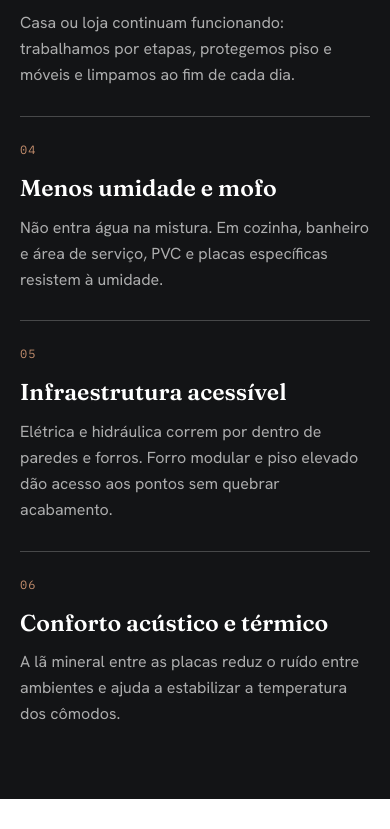
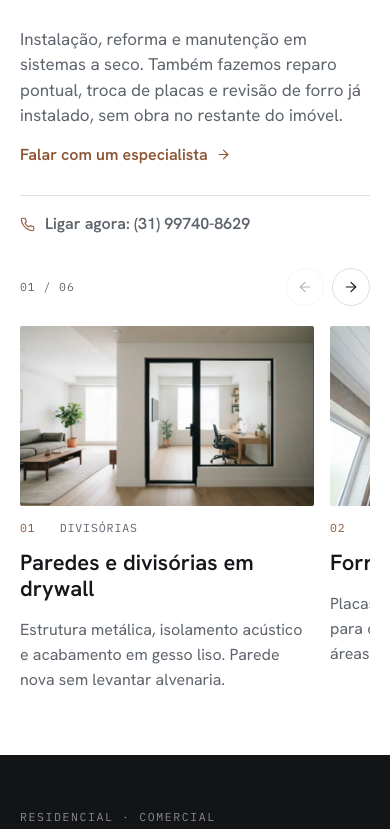
Before and after one commit to ronan-morais/modulo-interiores, a Next.js app: page / in a window 390 px wide. Shown: the part 2715-3544 px from the top of the page. Built offline with nearby package versions, Linux system fonts and the light colour scheme; no server answers.

Commit message:
Cards de serviços e vantagens em carrossel com scroll-snap

```diff
--- a/app/globals.css
+++ b/app/globals.css
@@ -629,11 +629,98 @@ section[id] {
   color: var(--accent);
 }
 
-.service-grid {
-  display: grid;
-  grid-template-columns: repeat(3, minmax(0, 1fr));
-  gap: 44px 32px;
+/* Carrossel */
+.carousel {
   margin-top: 44px;
+}
+
+.carousel-bar {
+  display: flex;
+  align-items: center;
+  justify-content: space-between;
+  gap: 24px;
+  margin-bottom: 20px;
+}
+
+.carousel-count {
+  font-family: var(--font-mono);
+  font-size: 11.5px;
+  line-height: 1;
+  letter-spacing: 0.08em;
+  color: var(--ink-2);
+}
+
+.carousel-controls {
+  display: flex;
+  gap: 8px;
+}
+
+.carousel-btn {
+  display: inline-flex;
+  align-items: center;
+  justify-content: center;
+  width: 42px;
+  height: 42px;
+  border: 1px solid var(--line);
+  border-radius: 50%;
+  background: var(--surface);
+  color: var(--ink);
+  cursor: pointer;
+  transition:
+    border-color 0.25s ease,
+    opacity 0.25s ease;
+}
+
+.carousel-btn:hover:not(:disabled) {
+  border-color: var(--ink);
+}
+
+.carousel-btn:disabled {
+  opacity: 0.32;
+  cursor: default;
+}
+
+.carousel-track {
+  display: flex;
+  gap: 32px;
+  overflow-x: auto;
+  overscroll-behavior-x: contain;
+  scroll-snap-type: x mandatory;
+  scrollbar-width: none;
+  padding-bottom: 6px;
+}
+
+.carousel-track::-webkit-scrollbar {
+  display: none;
+}
+
+.carousel-track:focus-visible {
+  outline: 2px solid var(--accent);
+  outline-offset: 8px;
+}
+
+.carousel-track > * {
+  flex: 0 0 calc((100% - 64px) / 3);
+  min-width: 0;
+  scroll-snap-align: start;
+}
+
+.carousel--dark {
+  margin-top: 52px;
+}
+
+.carousel--dark .carousel-count {
+  color: rgba(255, 255, 255, 0.6);
+}
+
+.carousel--dark .carousel-btn {
+  background: transparent;
+  border-color: rgba(255, 255, 255, 0.35);
+  color: var(--surface);
+}
+
+.carousel--dark .carousel-btn:hover:not(:disabled) {
+  border-color: #fff;
 }
 
 .service-card {
@@ -2096,8 +2183,8 @@ section[id] {
     font-size: 42px;
   }
 
-  .service-grid {
-    grid-template-columns: repeat(2, minmax(0, 1fr));
+  .carousel-track > * {
+    flex-basis: calc((100% - 32px) / 2);
   }
 
   .rc-grid {
@@ -2304,7 +2391,6 @@ section[id] {
     max-width: 100%;
   }
 
-  .service-grid,
   .process-grid {
     grid-template-columns: 1fr;
     gap: 36px;
@@ -2508,13 +2594,6 @@ section[id] {
   font-size: 17px;
   line-height: 1.6;
   color: rgba(255, 255, 255, 0.65);
-}
-
-.adv-grid {
-  display: grid;
-  grid-template-columns: repeat(3, minmax(0, 1fr));
-  gap: 44px 32px;
-  margin-top: 52px;
 }
 
 .adv {
@@ -2756,17 +2835,28 @@ section[id] {
   .advantages h2 {
     font-size: 42px;
   }
-
-  .adv-grid {
-    grid-template-columns: repeat(2, minmax(0, 1fr));
-    gap: 36px 24px;
-  }
 }
 
 @media (max-width: 720px) {
-  .adv-grid {
-    grid-template-columns: 1fr;
-    gap: 28px;
+  .carousel {
+    margin-top: 32px;
+  }
+
+  .carousel--dark {
+    margin-top: 28px;
+  }
+
+  .carousel-track {
+    gap: 16px;
+  }
+
+  .carousel-track > * {
+    flex-basis: 84%;
+  }
+
+  .carousel-btn {
+    width: 38px;
+    height: 38px;
   }
 }
 
--- a/app/page.tsx
+++ b/app/page.tsx
@@ -2,6 +2,7 @@ import type { CSSProperties } from "react";
 import type { Metadata } from "next";
 import Image from "next/image";
 import Link from "next/link";
+import { Carousel } from "@/components/Carousel";
 import { Footer } from "@/components/Footer";
 import { Header } from "@/components/Header";
 import { Icon } from "@/components/Icon";
@@ -167,23 +168,16 @@ export default function HomePage() {
               </p>
             </div>
 
-            <div className="adv-grid">
-              {advantages.map((advantage, index) => (
-                <article
-                  className="adv"
-                  key={advantage.index}
-                  data-reveal
-                  style={
-                    {
-                      "--reveal-delay": `${(index % 3) * 80}ms`,
-                    } as CSSProperties
-                  }
-                >
+            <div data-reveal>
+              <Carousel label="Vantagens da obra a seco" tone="dark">
+                {advantages.map((advantage) => (
+                  <article className="adv" key={advantage.index}>
                     <span className="adv-index">{advantage.index}</span>
                     <h3>{advantage.title}</h3>
                     <p>{advantage.description}</p>
                   </article>
                 ))}
+              </Carousel>
             </div>
           </div>
         </section>
@@ -216,18 +210,13 @@ export default function HomePage() {
               </div>
             </div>
 
-            <div className="service-grid">
-              {services.map((service, index) => (
+            <div data-reveal>
+              <Carousel label="Serviços executados">
+                {services.map((service) => (
                   <Link
                     className="service-card"
                     key={service.id}
                     href={`/servicos#${service.id}`}
-                  data-reveal
-                  style={
-                    {
-                      "--reveal-delay": `${(index % 3) * 80}ms`,
-                    } as CSSProperties
-                  }
                   >
                   <span className="plate">
                     <Image
@@ -245,6 +234,7 @@ export default function HomePage() {
                   <p>{service.homeDescription}</p>
                 </Link>
                 ))}
+              </Carousel>
             </div>
           </div>
         </section>
--- /dev/null
+++ b/components/Carousel.tsx
@@ -0,0 +1,114 @@
+"use client";
+
+import { useEffect, useRef, useState, type ReactNode } from "react";
+import { Icon } from "@/components/Icon";
+
+type CarouselProps = {
+  label: string;
+  tone?: "light" | "dark";
+  children: ReactNode;
+};
+
+export function Carousel({ label, tone = "light", children }: CarouselProps) {
+  const trackRef = useRef<HTMLDivElement>(null);
+  const [view, setView] = useState({ index: 0, total: 0, visible: 1, scrollable: false });
+
+  useEffect(() => {
+    const track = trackRef.current;
+    if (!track) return;
+
+    const measure = () => {
+      const first = track.firstElementChild as HTMLElement | null;
+      const gap = parseFloat(getComputedStyle(track).columnGap || "0");
+      const step = first
+        ? first.getBoundingClientRect().width + gap
+        : track.clientWidth;
+      const total = track.children.length;
+      const visible = step > 0 ? Math.max(1, Math.round(track.clientWidth / step)) : 1;
+      const maxScroll = track.scrollWidth - track.clientWidth;
+
+      setView({
+        index: step > 0 ? Math.min(total - 1, Math.round(track.scrollLeft / step)) : 0,
+        total,
+        visible,
+        scrollable: maxScroll > 4,
+      });
+    };
+
+    measure();
+    track.addEventListener("scroll", measure, { passive: true });
+    const observer = new ResizeObserver(measure);
+    observer.observe(track);
+
+    return () => {
+      track.removeEventListener("scroll", measure);
+      observer.disconnect();
+    };
+  }, []);
+
+  const canGoBack = view.index > 0;
+  const canGoForward = view.total > 0 && view.index < view.total - view.visible;
+
+  const step = (direction: 1 | -1) => {
+    const track = trackRef.current;
+    if (!track) return;
+    const first = track.firstElementChild as HTMLElement | null;
+    const gap = parseFloat(getComputedStyle(track).columnGap || "0");
+    const distance = first
+      ? first.getBoundingClientRect().width + gap
+      : track.clientWidth;
+    const reduce = window.matchMedia("(prefers-reduced-motion: reduce)").matches;
+
+    track.scrollBy({ left: distance * direction, behavior: reduce ? "auto" : "smooth" });
+  };
+
+  const counter = `${String(view.index + 1).padStart(2, "0")} / ${String(view.total).padStart(2, "0")}`;
+
+  return (
+    <div className={tone === "dark" ? "carousel carousel--dark" : "carousel"}>
+      <div className="carousel-bar">
+        <p className="carousel-count" aria-live="polite">
+          {counter}
+        </p>
+        {view.scrollable ? (
+          <div className="carousel-controls">
+            <button
+              type="button"
+              className="carousel-btn"
+              onClick={() => step(-1)}
+              disabled={!canGoBack}
+              aria-label="Ver item anterior"
+            >
+              <Icon name="arrow-left" size={16} />
+            </button>
+            <button
+              type="button"
+              className="carousel-btn"
+              onClick={() => step(1)}
+              disabled={!canGoForward}
+              aria-label="Ver próximo item"
+            >
+              <Icon name="arrow-right" size={16} />
+            </button>
+          </div>
+        ) : null}
+      </div>
+
+      <div
+        className="carousel-track"
+        ref={trackRef}
+        role="group"
+        aria-roledescription="carrossel"
+        aria-label={label}
+        tabIndex={0}
+        onKeyDown={(event) => {
+          if (event.key !== "ArrowLeft" && event.key !== "ArrowRight") return;
+          event.preventDefault();
+          step(event.key === "ArrowRight" ? 1 : -1);
+        }}
+      >
+        {children}
+      </div>
+    </div>
+  );
+}
```
Also changed, not shown: 1 other file (tests, documents, lock files or other folders). Lines whose indentation alone changed are shown as unchanged.
